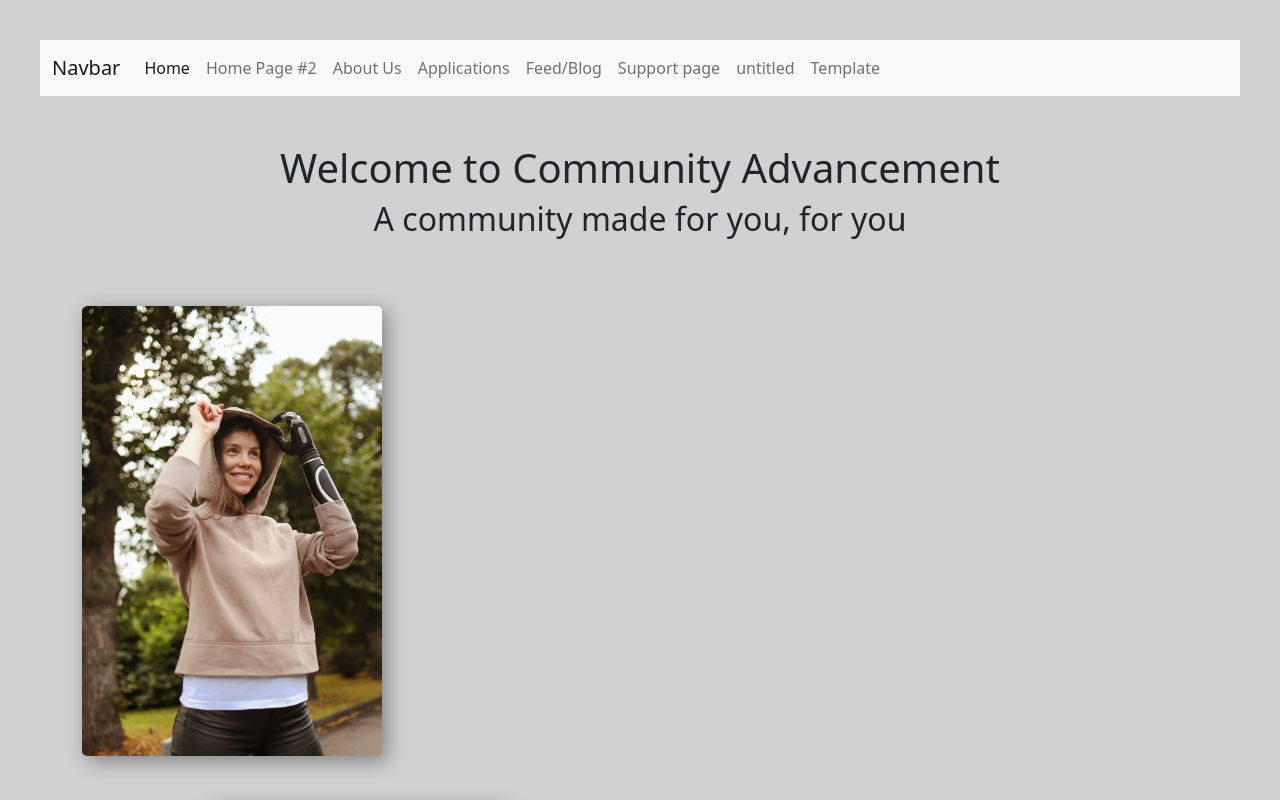
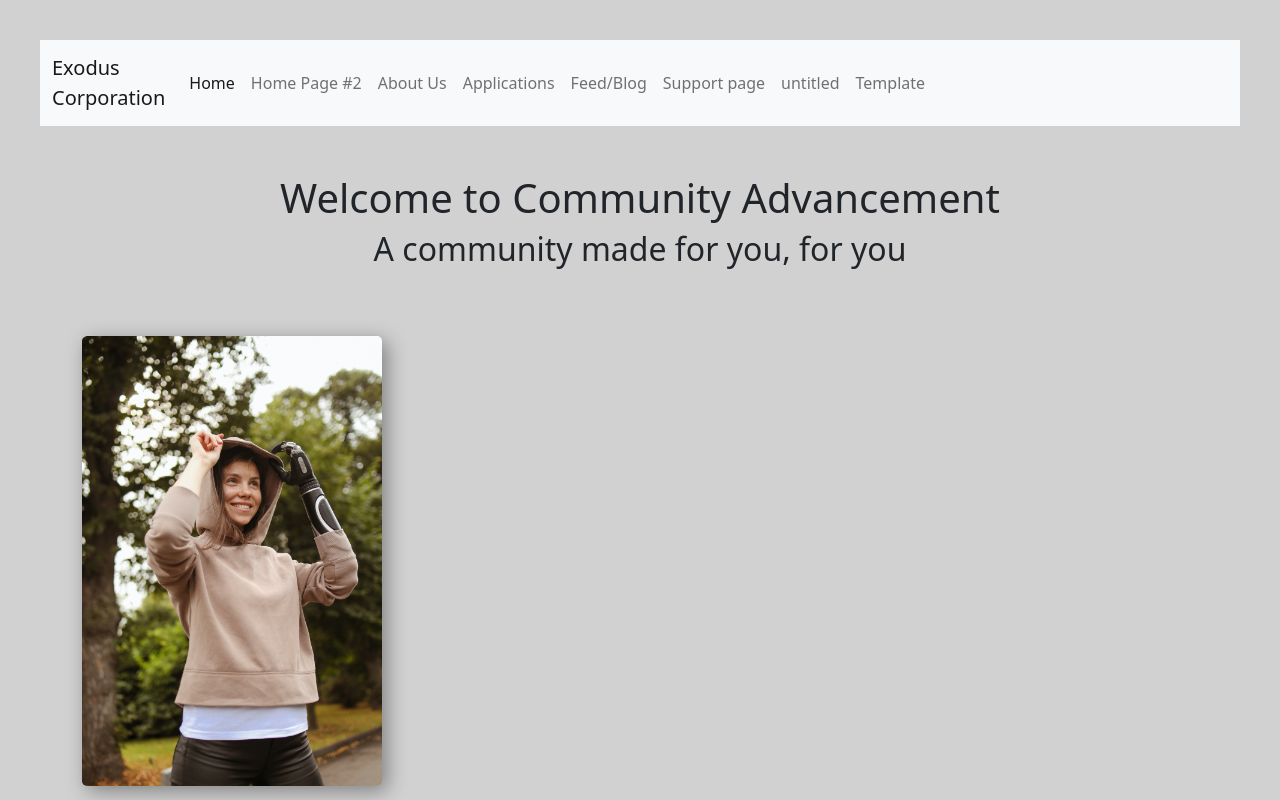
Before and after one commit to Cassandra-Hinds/Hackathon, a plain HTML site: page index.html in a window 1280 px wide. Shown: the top 800 px of the page. Drawn offline with nearby package versions, Linux system fonts and the light colour scheme.

Commit message:
add a company name

```diff
--- a/index.html
+++ b/index.html
@@ -23,7 +23,7 @@
 <body>
     <nav class="navbar navbar-expand-lg bg-light">
         <div class="container-fluid">
-          <a class="navbar-brand" href="#">Navbar</a>
+          <a class="navbar-brand" href="#">Exodus <div>Corporation</div> </a>
           <button
             class="navbar-toggler"
             type="button"
@@ -108,6 +108,7 @@
 
 
 
+
     </div>
 
 </body>
```
